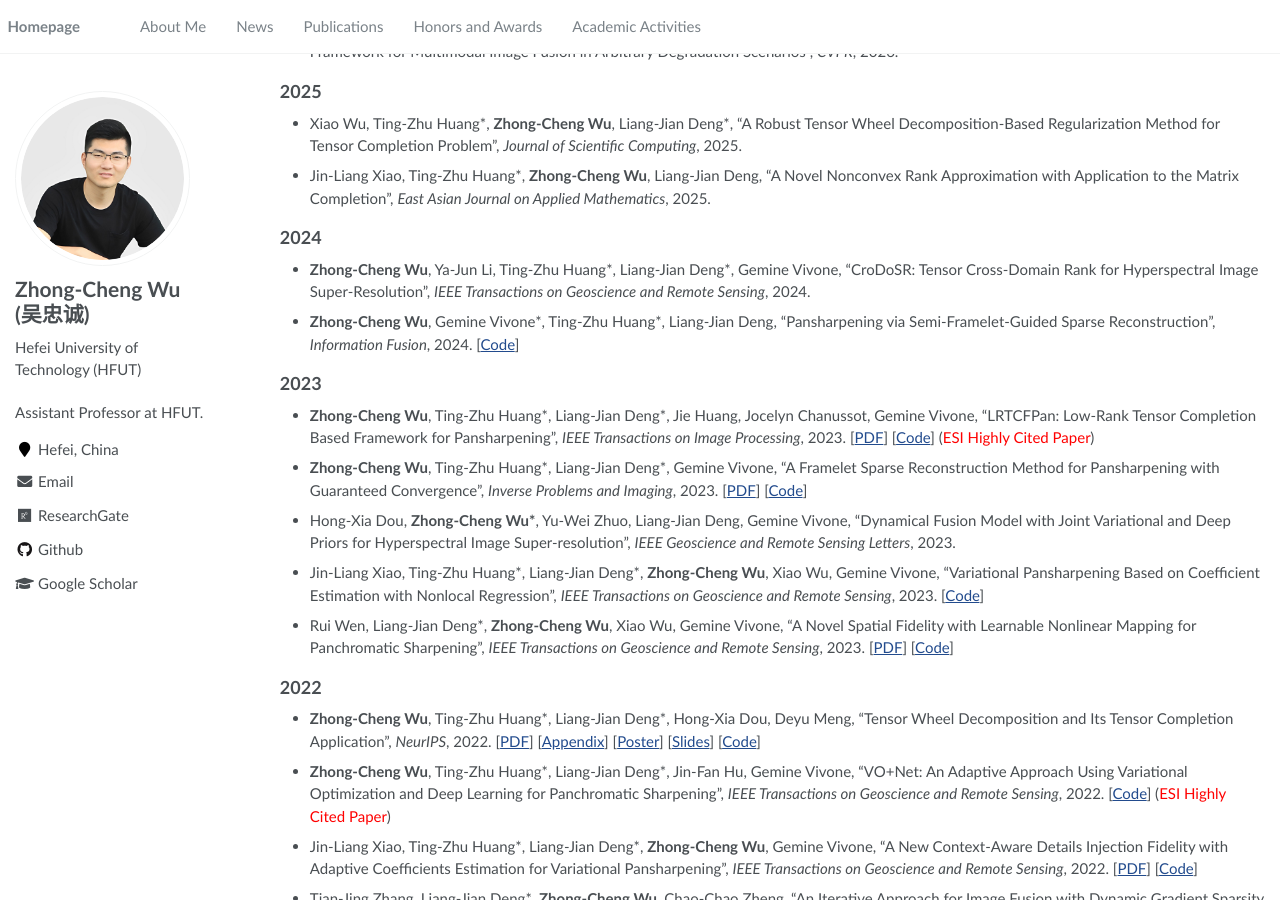
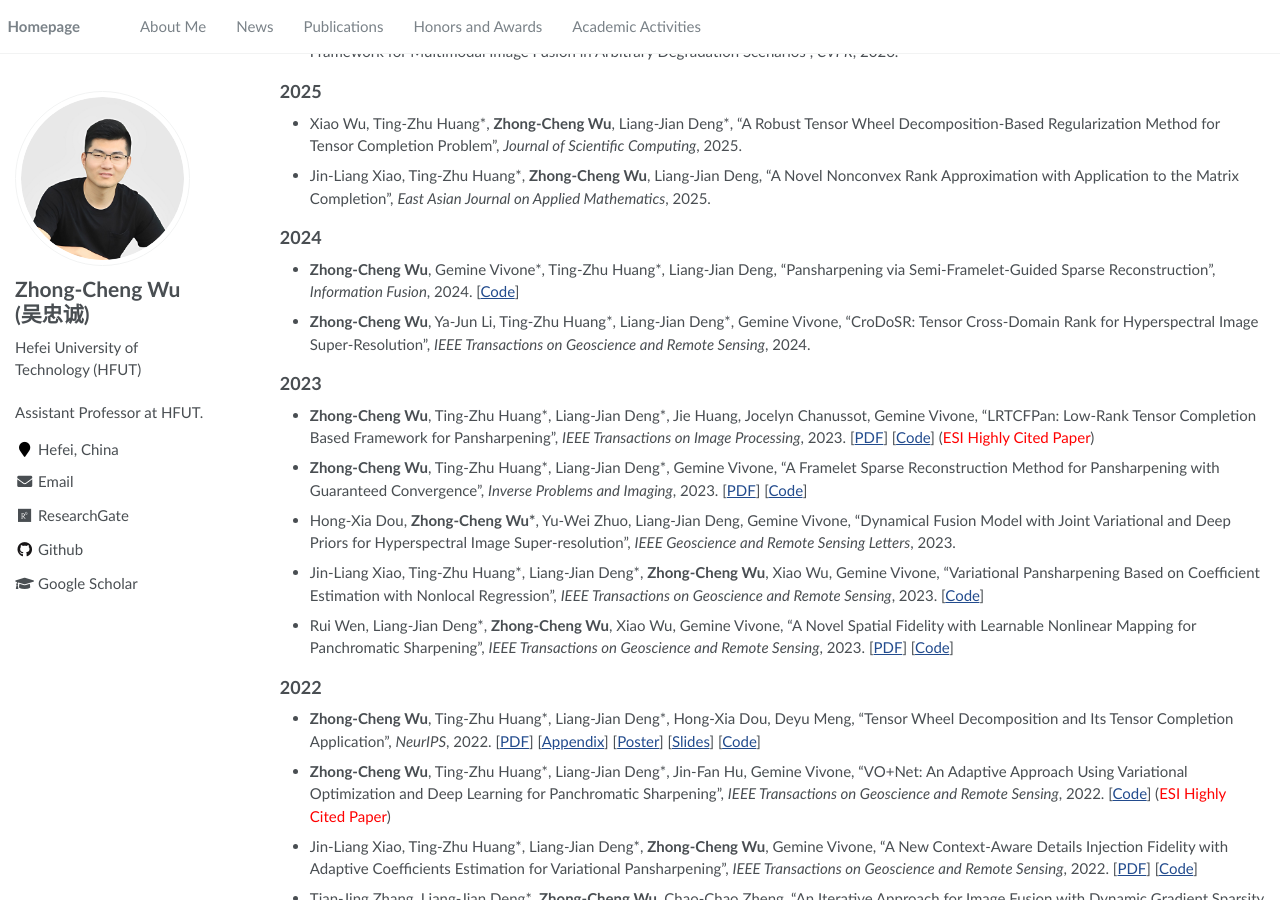
Before and after one commit to zhongchengwu/zhongchengwu.github.io, a Jekyll site: the page built from _pages/about.md, in a window 1280 px wide and 900 px high, scrolled down 528 px. Built offline with Jekyll 4.4.1, drawn with Linux system fonts in a browser that asks for light colours.

```diff
--- a/_pages/about.md
+++ b/_pages/about.md
@@ -47,9 +47,9 @@ My research interests include high-dimensional image processing, image fusion, t
 
 ## 2024
 
+- <b>Zhong-Cheng Wu</b>, Gemine Vivone\*, Ting-Zhu Huang\*, Liang-Jian Deng, "Pansharpening via Semi-Framelet-Guided Sparse Reconstruction", *Information Fusion*, 2024. [[Code](https://github.com/zhongchengwu/code_SemiFGSR)]
+
 - <b>Zhong-Cheng Wu</b>, Ya-Jun Li, Ting-Zhu Huang\*, Liang-Jian Deng\*, Gemine Vivone, "CroDoSR: Tensor Cross-Domain Rank for Hyperspectral Image Super-Resolution", *IEEE Transactions on Geoscience and Remote Sensing*, 2024.
-
-- <b>Zhong-Cheng Wu</b>, Gemine Vivone\*, Ting-Zhu Huang\*, Liang-Jian Deng, "Pansharpening via Semi-Framelet-Guided Sparse Reconstruction", *Information Fusion*, 2024. [[Code](https://github.com/zhongchengwu/code_SemiFGSR)]
 
 ## 2023
 
```
